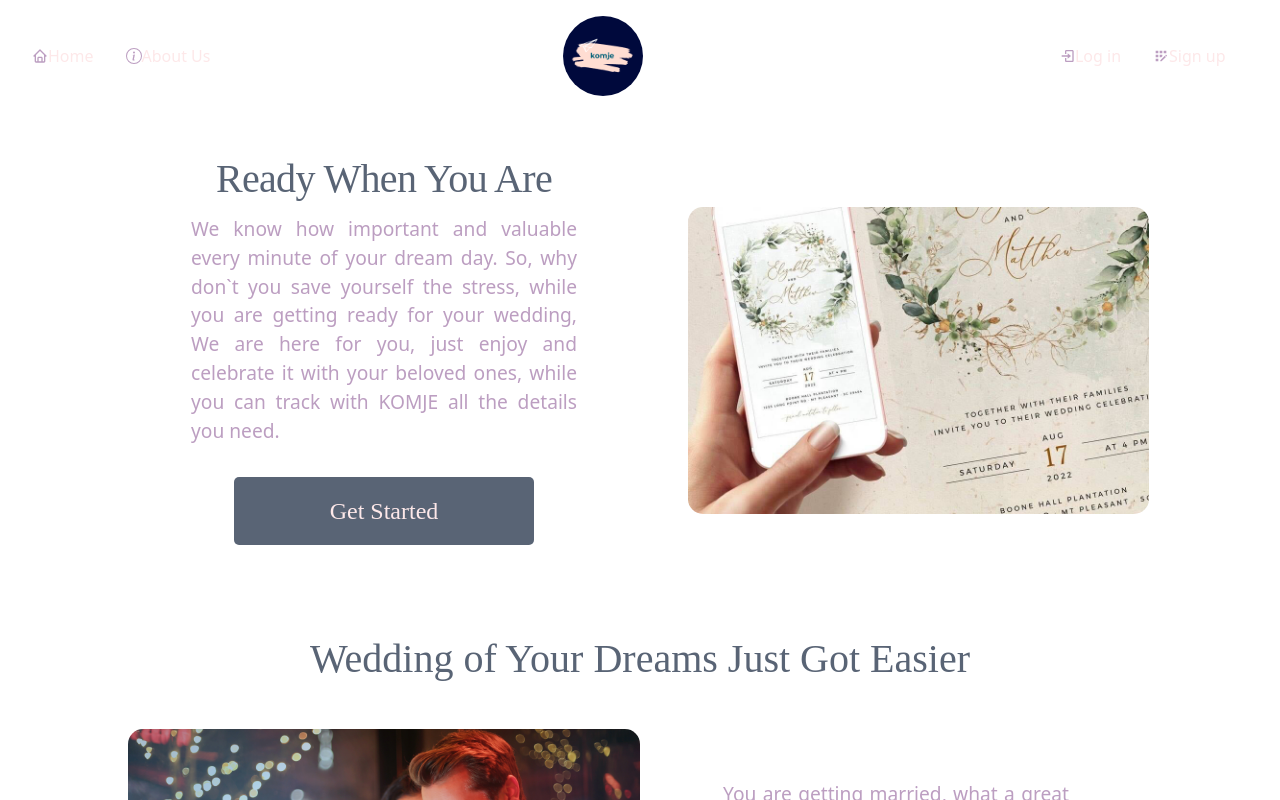
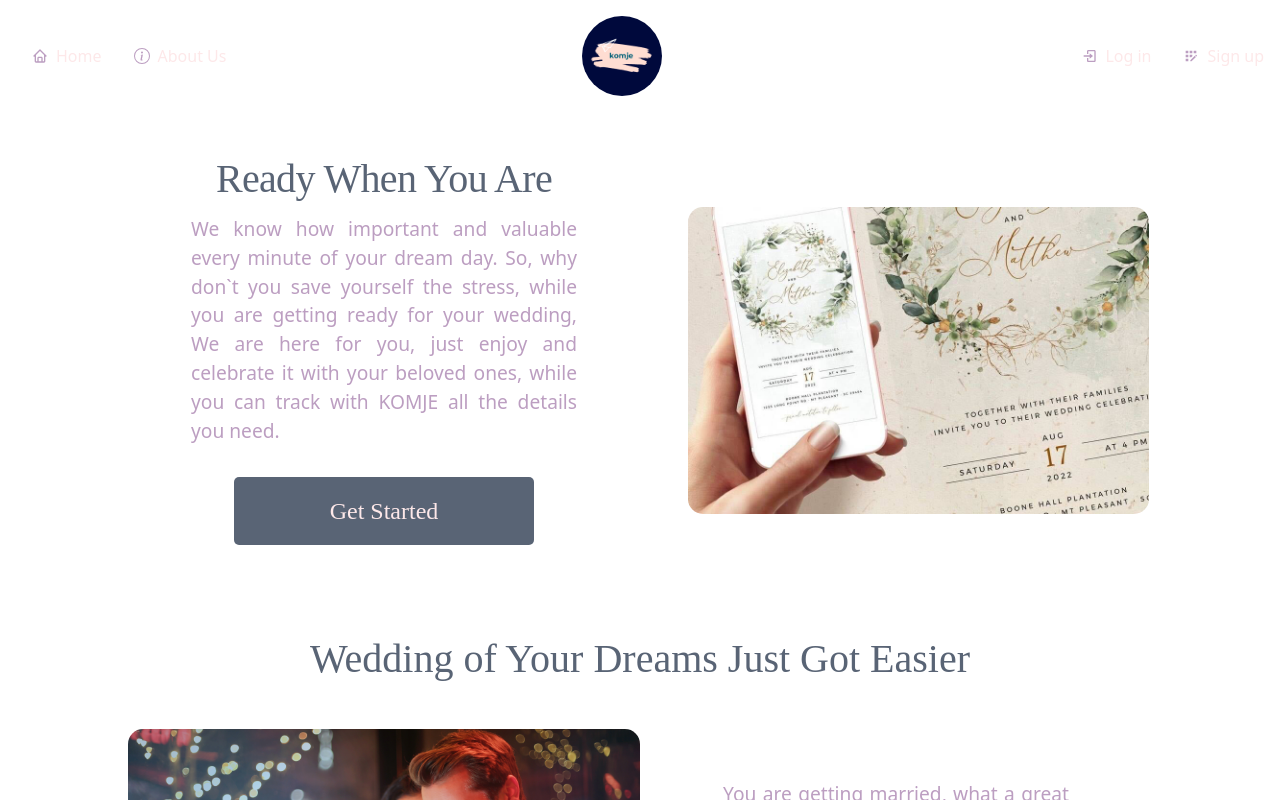
Before and after one commit to Mones-Hamd/FinalProjectHYF, a React app in the folder client/: page / in a window 1280 px wide. Shown: the top 800 px of the page. Built offline with nearby package versions, Linux system fonts and the light colour scheme.

Commit message:
add margin to icons and change user name color

```diff
--- a/client/src/components/Nav/nav.css
+++ b/client/src/components/Nav/nav.css
@@ -11,9 +11,7 @@
   --light-orange-colour: #ffddd2;
   --black-colour: #000;
 }
-body {
-  width: 100%;
-}
+
 .nav-container {
   width: 100%;
 }
@@ -23,7 +21,7 @@ body {
   display: flex;
   justify-content: space-between;
   align-items: center;
-  width: 97%;
+  width: 100%;
 }
 
 .menu {
@@ -48,7 +46,9 @@ body {
   padding-left: 1rem;
   z-index: 2;
 }
-
+.nav-icons {
+  margin-right: 8px;
+}
 .nav-menu.active {
   left: 0;
   transition: 350ms;
```
